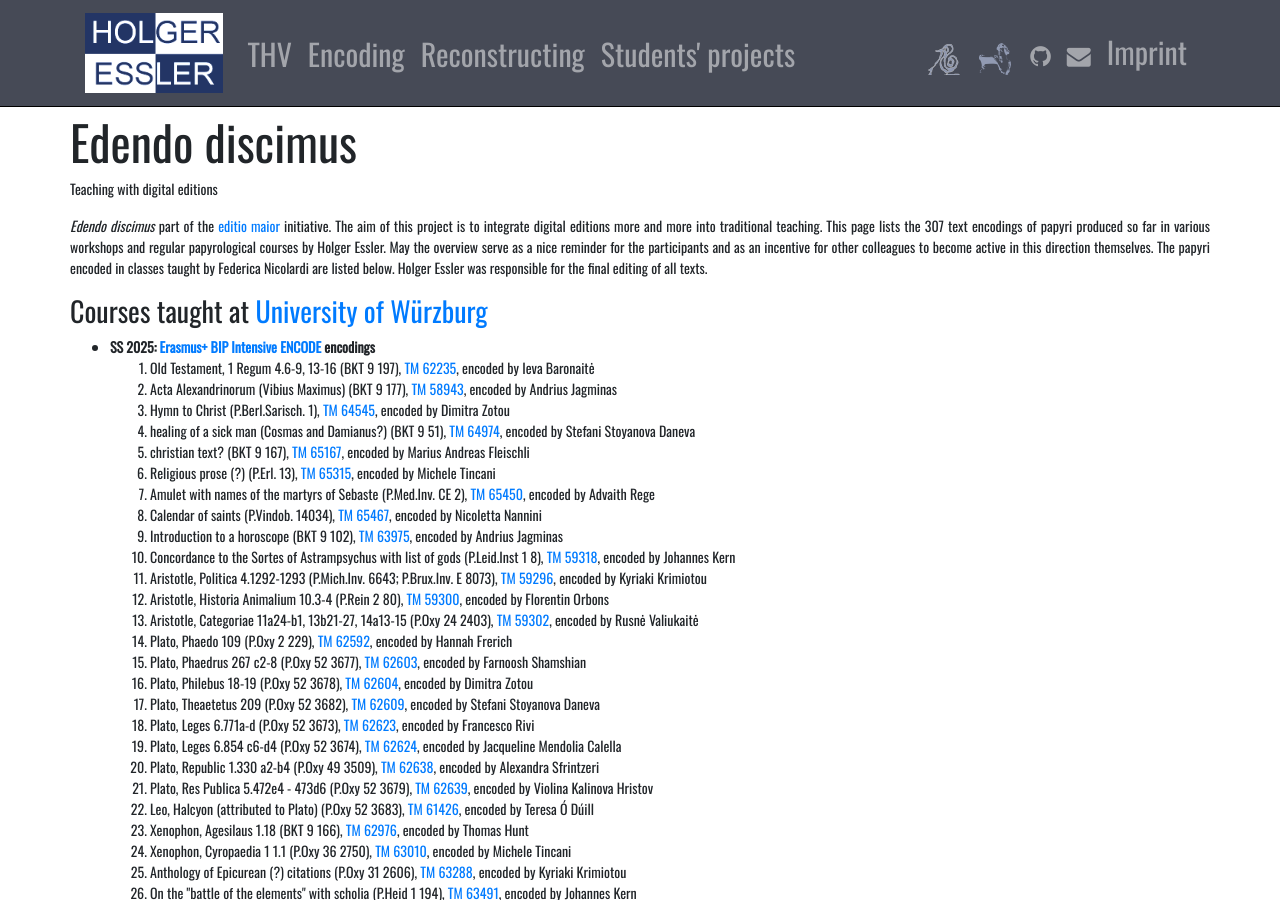
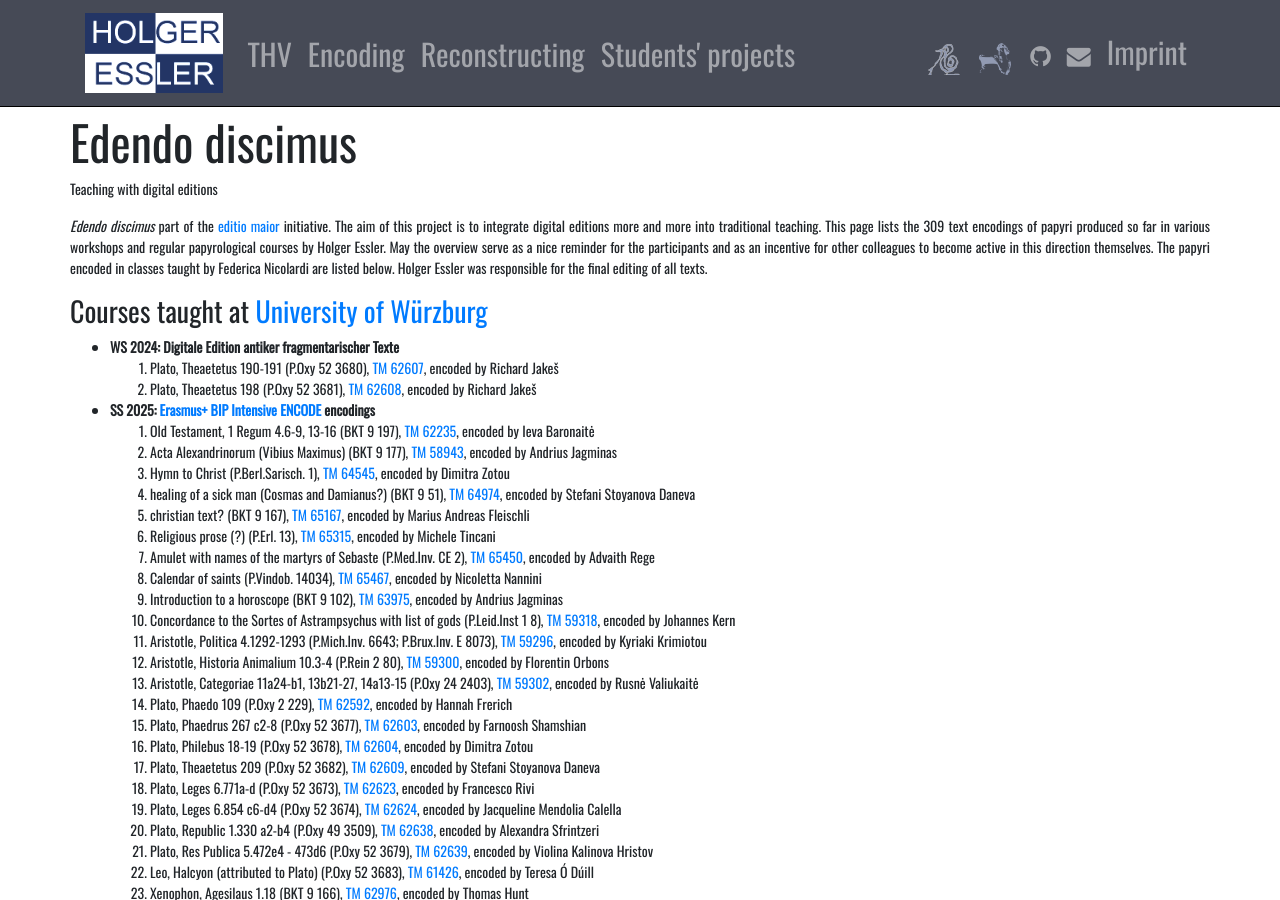
Before and after one commit to HolgerEssler/HolgerEssler.github.io, a Jekyll site: the page built from ediscimus.html, in a window 1280 px wide and 900 px high. Built offline with Jekyll 4.4.1, drawn with Linux system fonts in a browser that asks for light colours; nearby versions of some CDN libraries.

Commit message:
Added new encodings.

```diff
--- a/ediscimus.html
+++ b/ediscimus.html
@@ -20,13 +20,19 @@
               <p>Teaching with digital editions</p></div>
             </div>
             <div class="row">
-              <p><em>Edendo discimus</em>  part of the <a href="editio.html">editio maior</a> initiative. The aim of this project is to integrate digital editions more and more into traditional teaching. This page lists the 307 text encodings of papyri produced so far in various workshops and regular papyrological courses by Holger Essler. May the overview serve as a nice reminder for the participants and as an incentive for other colleagues to become active in this direction themselves. The papyri encoded in classes taught by Federica Nicolardi are listed below. Holger Essler was responsible for the final editing of all texts.
+              <p><em>Edendo discimus</em>  part of the <a href="editio.html">editio maior</a> initiative. The aim of this project is to integrate digital editions more and more into traditional teaching. This page lists the 309 text encodings of papyri produced so far in various workshops and regular papyrological courses by Holger Essler. May the overview serve as a nice reminder for the participants and as an incentive for other colleagues to become active in this direction themselves. The papyri encoded in classes taught by Federica Nicolardi are listed below. Holger Essler was responsible for the final editing of all texts.
             </div>
             <div class="row">
               <h3>Courses taught at <a href="https://www.klassphil.uni-wuerzburg.de/startseite/">University of Würzburg</a></h3>
             </div>
             <div class="row">
               <ul>
+                <li><strong>WS 2024: Digitale Edition antiker fragmentarischer Texte</strong>
+                  <ol>
+                    <li>Plato, Theaetetus 190-191 (P.Oxy 52 3680), <a href="https://papyri.info/dclp/62607">TM 62607</a>, encoded by Richard Jakeš</li>
+                    <li>Plato, Theaetetus 198 (P.Oxy 52 3681), <a href="https://papyri.info/dclp/62608">TM 62608</a>, encoded by Richard Jakeš</li>
+                  </ol>
+                </li>
                 <li><strong>SS 2025: <a href="http://https//site.unibo.it/encode/it/agenda/erasmus-bip-intensive-encode-digital-competences-in-ancient-writing-cultures">Erasmus+ BIP Intensive ENCODE</a> encodings</strong>
                   <ol>
                     <li>Old Testament, 1 Regum 4.6-9, 13-16 (BKT 9 197), <a href="https://papyri.info/dclp/62235">TM 62235</a>, encoded by Ieva Baronaitė</li>
--- a/editio.html
+++ b/editio.html
@@ -28,7 +28,7 @@
             <div class="row">
               <ul>
                 <li>The <strong><a href="/thv">Thesaurus Herculanensium Voluminum (THV)</a></strong> is being created in collaboration with the <a href="https://cispe.org/">Centro Internazionale per lo Studio dei Papiri Ercolanesi, Naples</a>. The final goal is a comprehensive database of all edited texts from Herculaneum. So far it contains <strong>182 texts and 301 inventory numbers</strong>.</li>
-                <li><strong><a href="/ediscimus">E(dendo)discimus</a></strong> The digital edition of papyri has been part of <strong>Holger Essler's teaching</strong> in <a href="www.unive.it/persone/holger.essler">Venice</a> and <a href="https://www.klassphil.uni-wuerzburg.de/startseite/">Würzburg</a> for years. Over the years <strong>307 texts</strong> have been encoded as practical training and to expand the corpora.</li>
+                <li><strong><a href="/ediscimus">E(dendo)discimus</a></strong> The digital edition of papyri has been part of <strong>Holger Essler's teaching</strong> in <a href="www.unive.it/persone/holger.essler">Venice</a> and <a href="https://www.klassphil.uni-wuerzburg.de/startseite/">Würzburg</a> for years. Over the years <strong>309 texts</strong> have been encoded as practical training and to expand the corpora.</li>
                 <li><strong><a href="/integration">INTEGRATION – INTEllectual miGRATION</a></strong> aims at enriching our knowledge of Ancient Greek and Roman philosophical thought through the evidence provided by Greek and Latin papyri. So far <strong>26 texts</strong> have been encoded by the unit at Ca'Foscari (Venice).</li>
               </ul>
             </div>
```
Also changed, not shown: other parts of editio.html (+1 -1 lines).
